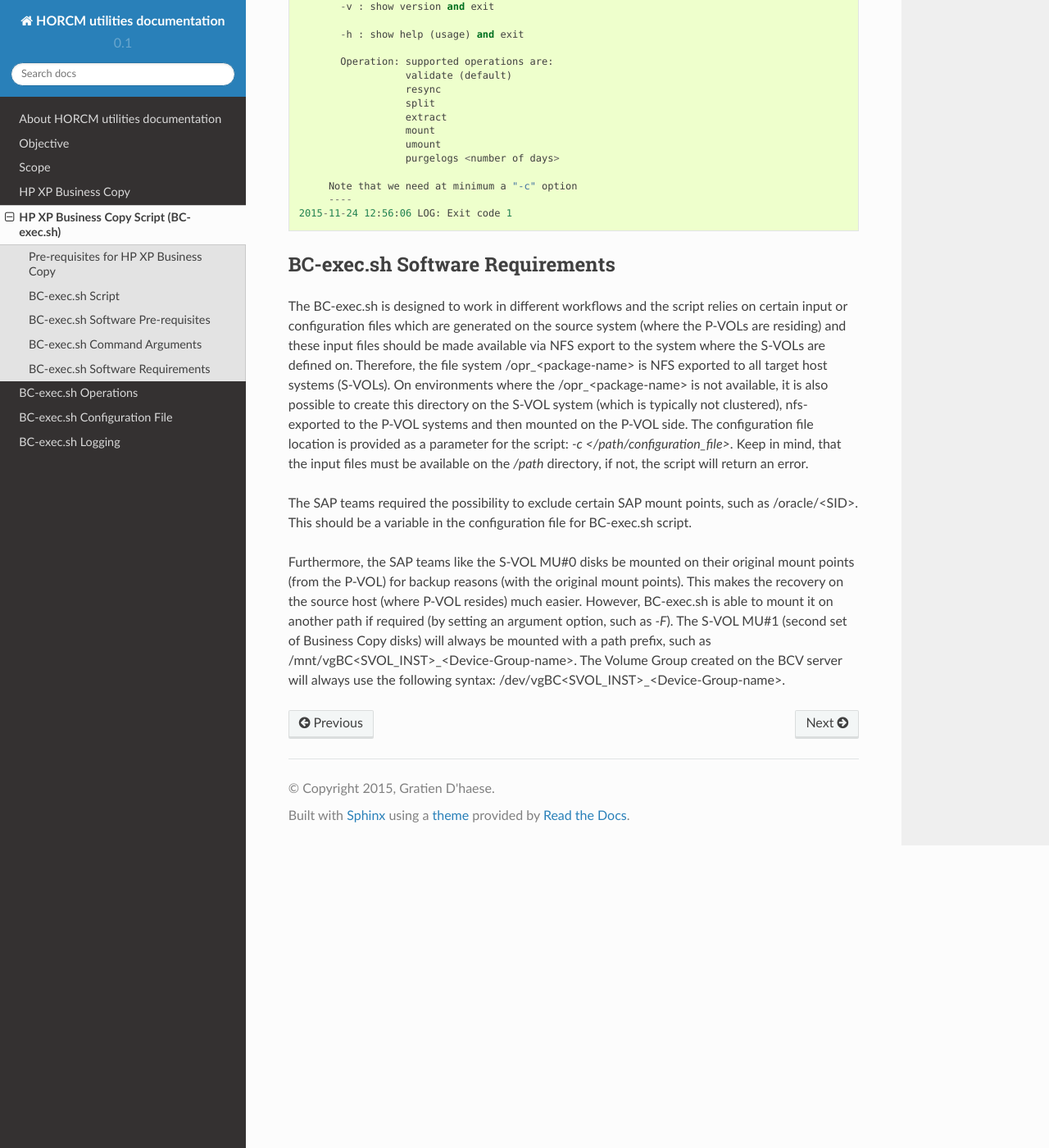
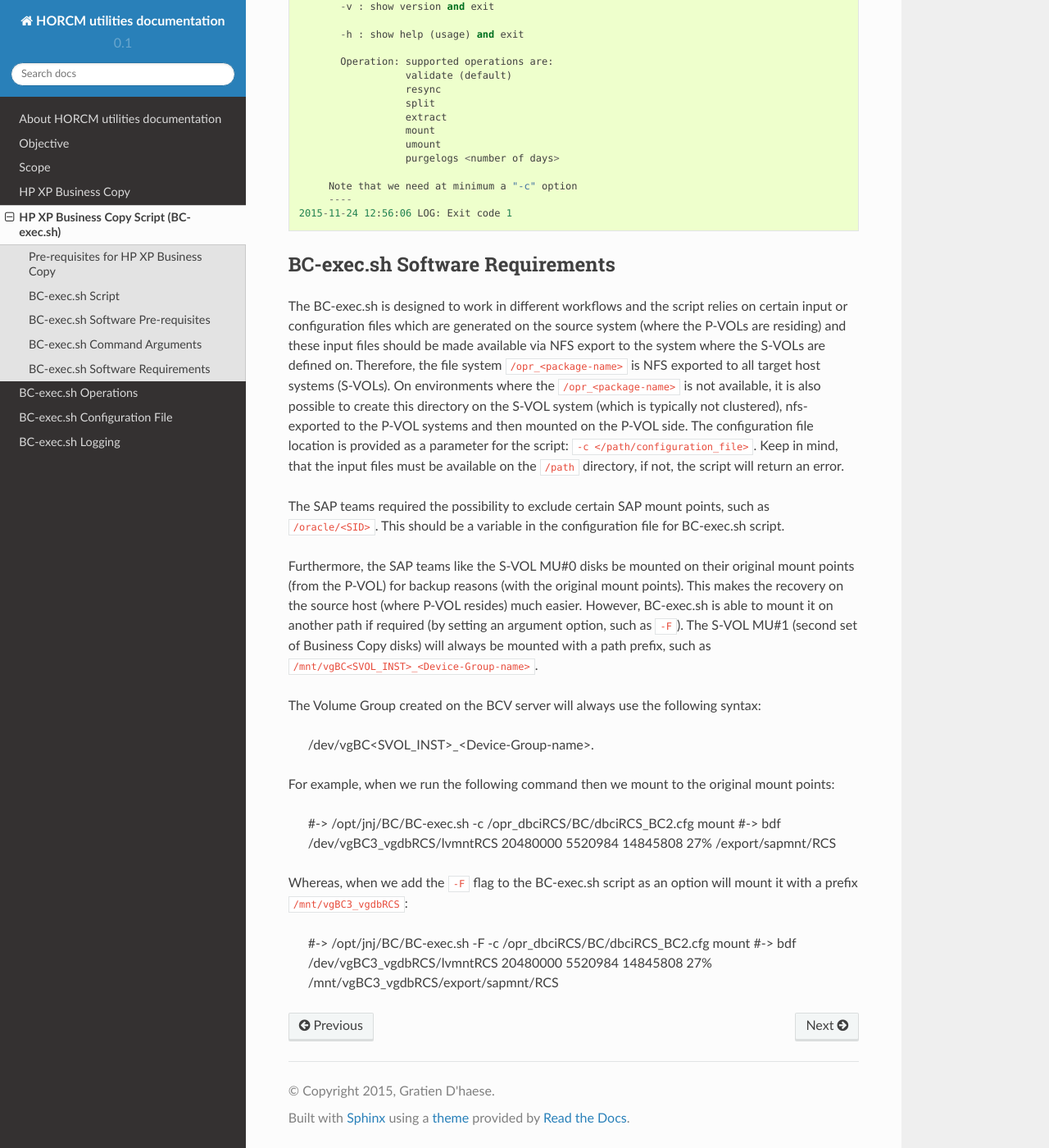
Before and after one commit to gdha/horcm-utils-docs, a Sphinx documentation site: the page built from source/hp_xp_business_copy_script.rst, in a window 1280 px wide and 1400 px high, scrolled down 1311 px. Shown: the whole window at 82% size. Built offline with Sphinx 7.4.7 and the Read the Docs theme 2.0.0, drawn with Linux system fonts in a browser that asks for light colours.

Commit message:
improve the hp_xp_business_copy_script layout + added some additional info

```diff
--- a/source/hp_xp_business_copy_script.rst
+++ b/source/hp_xp_business_copy_script.rst
@@ -68,11 +68,26 @@ The BC-exec.sh script has the following usage::
 BC-exec.sh Software Requirements
 --------------------------------
 
-The BC-exec.sh is designed to work in different workflows and the script relies on certain input or configuration files which are generated on the source system (where the P-VOLs are residing) and these input files should be made available via NFS export to the system where the S-VOLs are defined on. Therefore, the file system /opr_<package-name> is NFS exported to all target host systems (S-VOLs).
-On environments where the /opr_<package-name> is not available, it is also possible to create this directory on the S-VOL system (which is typically not clustered), nfs-exported to the P-VOL systems and then mounted on the P-VOL side. The configuration file location is provided as a parameter for the script: `-c </path/configuration_file>`. Keep in mind, that the input files must be available on the `/path` directory, if not, the script will return an error.
+The BC-exec.sh is designed to work in different workflows and the script relies on certain input or configuration files which are generated on the source system (where the P-VOLs are residing) and these input files should be made available via NFS export to the system where the S-VOLs are defined on. Therefore, the file system ``/opr_<package-name>`` is NFS exported to all target host systems (S-VOLs).
+On environments where the ``/opr_<package-name>`` is not available, it is also possible to create this directory on the S-VOL system (which is typically not clustered), nfs-exported to the P-VOL systems and then mounted on the P-VOL side. The configuration file location is provided as a parameter for the script: ``-c </path/configuration_file>``. Keep in mind, that the input files must be available on the ``/path`` directory, if not, the script will return an error.
 
-The SAP teams required the possibility to exclude certain SAP mount points, such as /oracle/<SID>. This should be a variable in the configuration file for BC-exec.sh script.
+The SAP teams required the possibility to exclude certain SAP mount points, such as ``/oracle/<SID>``. This should be a variable in the configuration file for BC-exec.sh script.
 
-Furthermore, the SAP teams like the S-VOL MU#0 disks be mounted on their original mount points (from the P-VOL) for backup reasons (with the original mount points). This makes the recovery on the source host (where P-VOL resides) much easier. However, BC-exec.sh is able to mount it on another path if required (by setting an argument option, such as `-F`). The S-VOL MU#1 (second set of Business Copy disks) will always be mounted with a path prefix, such as /mnt/vgBC<SVOL_INST>_<Device-Group-name>.
+Furthermore, the SAP teams like the S-VOL MU#0 disks be mounted on their original mount points (from the P-VOL) for backup reasons (with the original mount points). This makes the recovery on the source host (where P-VOL resides) much easier. However, BC-exec.sh is able to mount it on another path if required (by setting an argument option, such as ``-F``). The S-VOL MU#1 (second set of Business Copy disks) will always be mounted with a path prefix, such as ``/mnt/vgBC<SVOL_INST>_<Device-Group-name>``.
+
 The Volume Group created on the BCV server will always use the following syntax:
-/dev/vgBC<SVOL_INST>_<Device-Group-name>.
+
+    /dev/vgBC<SVOL_INST>_<Device-Group-name>.
+
+For example, when we run the following command then we mount to the original mount points:
+
+    #-> /opt/jnj/BC/BC-exec.sh -c /opr_dbciRCS/BC/dbciRCS_BC2.cfg mount
+    #-> bdf
+    /dev/vgBC3_vgdbRCS/lvmntRCS  20480000 5520984 14845808   27% /export/sapmnt/RCS
+
+
+Whereas, when we add the ``-F`` flag to the BC-exec.sh script as an option will mount it with a prefix ``/mnt/vgBC3_vgdbRCS``:
+
+    #-> /opt/jnj/BC/BC-exec.sh -F -c /opr_dbciRCS/BC/dbciRCS_BC2.cfg mount
+    #-> bdf
+    /dev/vgBC3_vgdbRCS/lvmntRCS  20480000 5520984 14845808   27% /mnt/vgBC3_vgdbRCS/export/sapmnt/RCS
```
